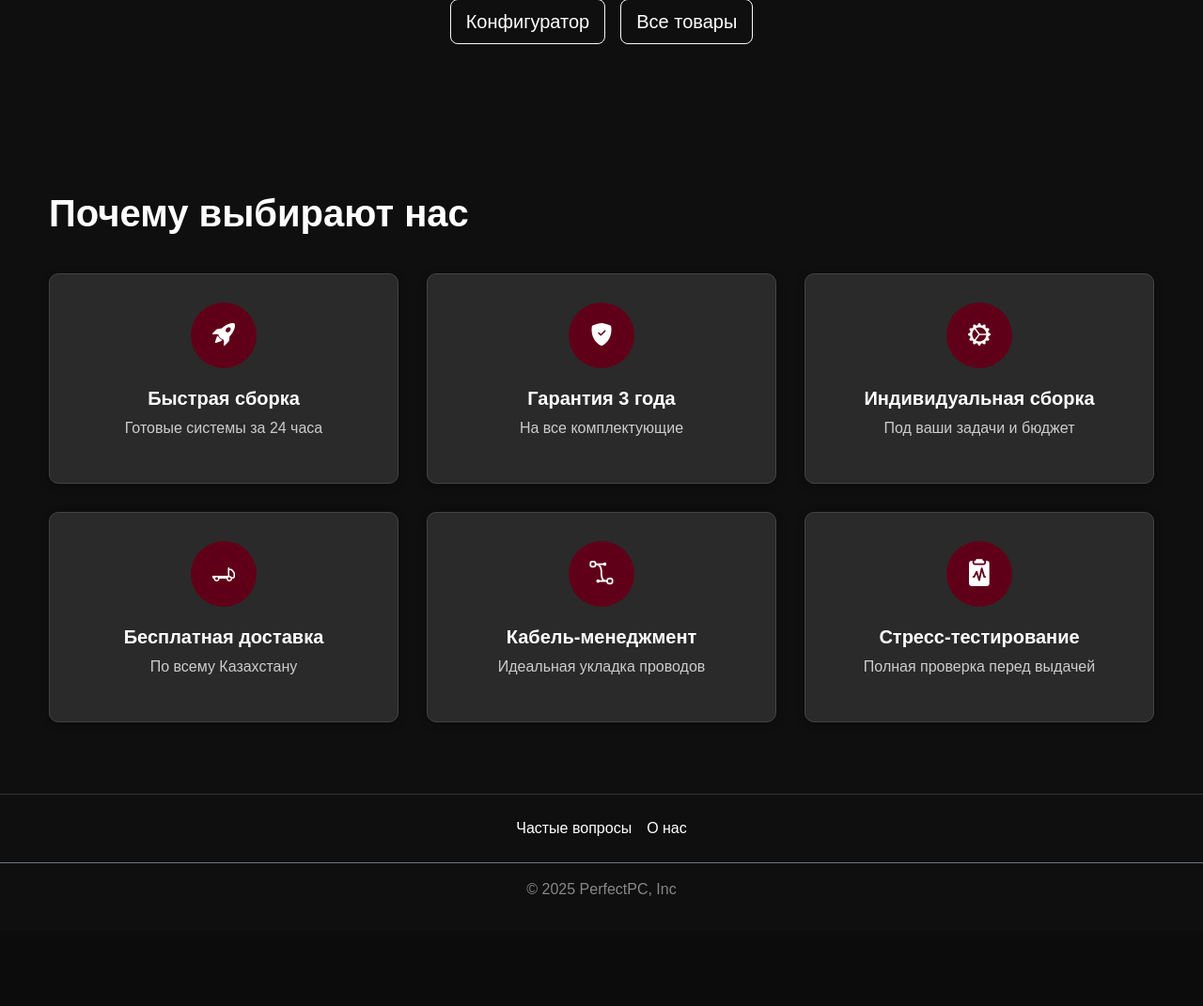
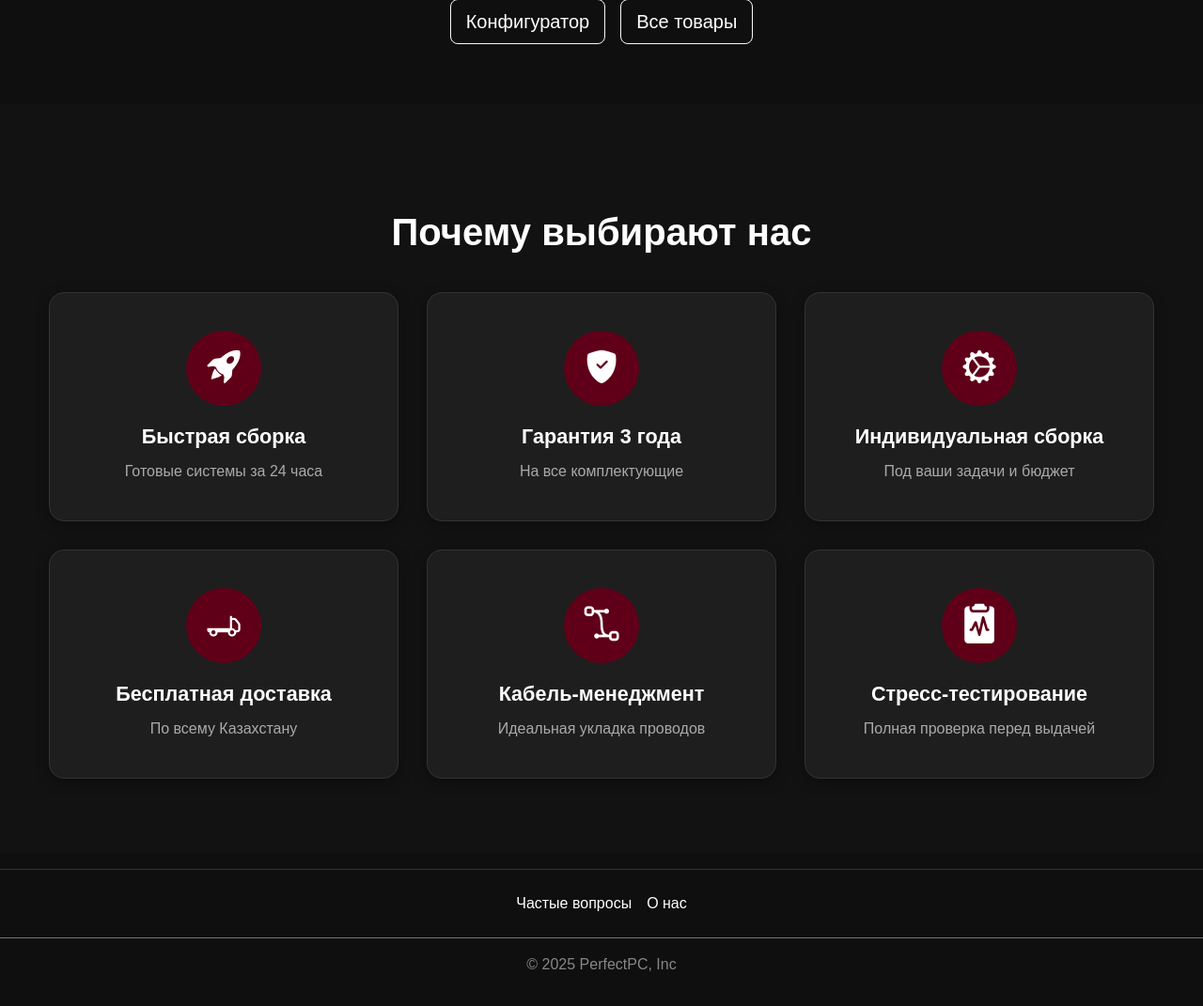
Before and after one commit to HaoKann/online-shop-FLASK, a Flask app: page / in a window 1280 px wide. Shown: the part 331-1402 px from the top of the page at 94% size. Before the commit the page ends 1285 px from the top, so only its background shows below. Run offline with Flask 3, Linux system fonts and the light colour scheme; data that the repository does not hold is empty; some libraries are stand-ins or nearby versions.

Commit message:
design improvements, started testing

```diff
--- a/app/static/css/dark_theme.css
+++ b/app/static/css/dark_theme.css
@@ -134,70 +134,100 @@ a:hover {
     color: rgba(255, 255, 255, 0.5) !important;
 }
 
-/* --- 4. КАРТОЧКИ ПРЕИМУЩЕСТВ --- */
+/* =========================================
+   2. СЕКЦИЯ "ПОЧЕМУ МЫ" - ТЕМНАЯ ТЕМА (Синхронизация)
+   ========================================= */
 .features-section {
-    background-color: rgb(15, 15, 15) !important;
-    padding: 60px 0 !important;
+    background-color: #121212 !important; /* Глубокий темный фон секции */
+    padding: 80px 0 !important;
 }
+
+/* Заголовок: выравниваем по левому краю, крупный и жирный */
+.features-section h2,
 .section-title {
-    color: white !important;
-    text-align: center;
-    margin-bottom: 40px;
-    font-size: 2.5rem;
-    font-weight: bold;
+    color: #ffffff !important;
+    text-align: center !important;
+    font-size: 2.5rem !important;
+    font-weight: 800 !important;
+    margin: 0 auto 40px auto !important;
+    width: 100% !important;
+    display: block !important;
 }
+
 .features-grid {
     display: grid;
-    grid-template-columns: repeat(auto-fit, minmax(280px, 1fr));
+    grid-template-columns: repeat(auto-fit, minmax(300px, 1fr));
     gap: 30px;
+    margin: 0 auto;
     max-width: 1200px;
-    margin: 0 auto;
 }
 
+/* Карточка (Темная) */
 .feature-card {
-    background-color: #2a2a2a !important;
-    border: 1px solid #444444 !important;
-    border-radius: 10px;
-    padding: 30px 20px;
+    background-color: #1e1e1e !important; /* Цвет самой карточки */
+    border: 1px solid #333333 !important; /* Темная граница */
+    border-radius: 16px !important;
+    padding: 40px 20px;
     text-align: center;
-    box-shadow: 0 2px 10px rgba(0,0,0,0.3);
+    display: flex !important;
+    flex-direction: column !important;
+    align-items: center !important;
+    justify-content: center !important;
+    box-shadow: 0 4px 15px rgba(0,0,0,0.3); /* Базовая тень потемнее */
     height: 100%;
-    transition: transform 0.3s ease, box-shadow 0.3s ease, border-color 0.3s ease, background-color 0.3s ease;
+    /* Та самая "пружинистая" анимация */
+    transition: all 0.4s cubic-bezier(0.175, 0.885, 0.32, 1.275) !important;
 }
 
+/* Анимация карточки при наведении (эффект подъема) */
 .feature-card:hover {
-    transform: translateY(-7px);
-    box-shadow: 0 10px 25px rgba(96, 0, 24, 0.4);
+    transform: translateY(-10px) scale(1.02) !important;
+    box-shadow: 0 15px 35px rgba(96, 0, 24, 0.4) !important; /* Яркое бордовое свечение на темном */
     border-color: #600018 !important;
-    background-color: #333333 !important;
+    z-index: 2;
 }
 
+/* Контейнер для иконки (бордовый круг) */
 .feature-icon {
     background-color: #600018 !important;
-    color: white !important;
-    width: 70px;
-    height: 70px;
-    border-radius: 50%;
-    display: flex;
-    align-items: center;
-    justify-content: center;
-    margin: 0 auto 20px;
-    font-size: 1.5rem;
-    transition: transform 0.3s ease, background-color 0.3s ease;
+    color: #ffffff !important;
+    width: 80px !important;
+    height: 80px !important;
+    border-radius: 50% !important;
+    display: flex !important;
+    align-items: center !important;
+    justify-content: center !important;
+    margin: 0 auto 20px auto !important;
+    font-size: 2.2rem !important;
+    transition: transform 0.4s ease, background-color 0.4s ease, box-shadow 0.4s ease !important;
 }
 
-.feature-card:hover .feature-icon {
-    background-color: #800020 !important;
-    transform: scale(1.15) rotate(5deg);
+.feature-icon i {
+    background: transparent !important;
+    width: auto !important;
+    height: auto !important;
+    margin: 0 !important;
 }
 
+/* Анимация иконки при наведении (увеличение + поворот) */
+.feature-card:hover .feature-icon {
+    transform: scale(1.1) rotate(5deg) !important;
+    background-color: #800020 !important;
+    box-shadow: 0 8px 20px rgba(96, 0, 24, 0.6) !important;
+}
+
+/* Текст внутри карточки */
 .feature-card h3 {
-    color: white !important;
-    font-size: 1.25rem;
-    font-weight: bold;
+    color: #ffffff !important;
+    font-weight: 800 !important;
+    font-size: 1.35rem !important;
+    margin-bottom: 12px;
 }
+
 .feature-card p {
-    color: #cccccc !important;
+    color: #aaaaaa !important; /* Светло-серый текст, чтобы не бил по глазам */
+    font-size: 1rem !important;
+    margin: 0;
 }
 
 /* --- 5. ОСТАЛЬНЫЕ ЭЛЕМЕНТЫ --- */
--- a/app/static/css/light_theme.css
+++ b/app/static/css/light_theme.css
@@ -53,49 +53,101 @@ a:hover { color: #900025; }
 .dropdown-item:hover { background-color: #f8f9fa !important; color: #600018 !important; }
 
 /* =========================================
-   2. СЕКЦИЯ "ПОЧЕМУ МЫ"
+   2. СЕКЦИЯ "ПОЧЕМУ МЫ" (Синхронизация стилей и анимаций)
    ========================================= */
-.features-section { background-color: #f4f6f8 !important; padding: 60px 0; }
-.features-section h2, .section-title { color: #1e1e1e !important; }
-.features-grid { display: grid; grid-template-columns: repeat(auto-fit, minmax(280px, 1fr)); gap: 30px; margin: 0 auto; max-width: 1200px; }
+.features-section {
+    background-color: var(--bs-body-bg, #f4f6f8) !important;
+    padding: 80px 0; /* Добавили немного воздуха сверху и снизу */
+}
 
+/* Заголовок: выравниваем по левому краю, делаем крупным и жирным, как на темной теме */
+.features-section h2,
+.section-title {
+    color: #000000 !important;
+    text-align: center !important;
+    font-size: 2.5rem !important;
+    font-weight: 800 !important;
+    margin: 0 auto 40px auto !important;
+    width: 100% !important;
+    display: block !important;
+}
+
+.features-grid {
+    display: grid;
+    grid-template-columns: repeat(auto-fit, minmax(300px, 1fr));
+    gap: 30px;
+    margin: 0 auto;
+    max-width: 1200px;
+}
+
+/* Карточка */
 .feature-card {
-    background-color: #ffffff !important;
-    border: 1px solid #dee2e6 !important;
-    border-radius: 12px;
-    padding: 30px 20px;
+    background-color: var(--bs-card-bg, #ffffff) !important;
+    border: 1px solid var(--bs-border-color, #dee2e6) !important;
+    border-radius: 16px !important; /* Делаем скругления более современными */
+    padding: 40px 20px;
     text-align: center;
     display: flex !important;
     flex-direction: column !important;
     align-items: center !important;
-    box-shadow: 0 2px 10px rgba(0,0,0,0.05);
+    justify-content: center !important;
+    box-shadow: 0 4px 15px rgba(0,0,0,0.03);
     height: 100%;
-    transition: transform 0.3s ease, box-shadow 0.3s ease;
+    /* Добавляем "пружинистую" анимацию для крутого эффекта при наведении */
+    transition: all 0.4s cubic-bezier(0.175, 0.885, 0.32, 1.275) !important;
 }
-.feature-card:hover { transform: translateY(-5px); box-shadow: 0 8px 20px rgba(96, 0, 24, 0.1); border-color: #600018 !important; }
 
-.feature-icon, .feature-card i {
+/* Анимация карточки при наведении (эффект подъема и масштабирования) */
+.feature-card:hover {
+    transform: translateY(-10px) scale(1.02) !important; /* Приподнимаем и слегка увеличиваем */
+    box-shadow: 0 15px 35px rgba(96, 0, 24, 0.15) !important; /* Добавляем бордовое свечение */
+    border-color: #600018 !important;
+    z-index: 2; /* Чтобы карточка визуально выходила на передний план */
+}
+
+/* Контейнер для иконки (бордовый круг) */
+.feature-icon {
     background-color: #600018 !important;
     color: #ffffff !important;
-    width: 70px !important;
-    height: 70px !important;
+    width: 80px !important; /* Чуть увеличили, чтобы соответствовать темной теме */
+    height: 80px !important;
     border-radius: 50% !important;
     display: flex !important;
     align-items: center !important;
     justify-content: center !important;
-    margin-bottom: 20px !important;
-    font-size: 1.8rem !important;
-    transition: transform 0.3s ease;
+    margin: 0 auto 20px auto !important;
+    font-size: 2.2rem !important;
+    transition: transform 0.4s ease, background-color 0.4s ease, box-shadow 0.4s ease !important;
 }
-.feature-card:hover .feature-icon { transform: scale(1.1); background-color: #800020 !important; }
 
+/* Убираем стили круга с самого тега <i> */
+.feature-icon i {
+    background: transparent !important;
+    width: auto !important;
+    height: auto !important;
+    margin: 0 !important;
+}
+
+/* Анимация иконки при наведении (увеличение + легкий наклон/поворот) */
+.feature-card:hover .feature-icon {
+    transform: scale(1.1) rotate(5deg) !important; /* Тот самый эффект наклона */
+    background-color: #800020 !important;
+    box-shadow: 0 8px 20px rgba(96, 0, 24, 0.4) !important; /* Тень от самой иконки */
+}
+
+/* Текст внутри карточки */
 .feature-card h3 {
-    color: #1e1e1e !important;
-    font-weight: bold;
-    margin-bottom: 10px;
-    background: none !important;
+    color: var(--bs-body-color, #1e1e1e) !important;
+    font-weight: 800 !important;
+    font-size: 1.35rem !important;
+    margin-bottom: 12px;
 }
-.feature-card p { color: #666666 !important; margin: 0; }
+
+.feature-card p {
+    color: var(--bs-secondary-color, #666666) !important;
+    font-size: 1rem !important;
+    margin: 0;
+}
 
 /* =========================================
    3. КАРТОЧКИ (ОБЩИЕ)
--- a/app/templates/checkout.html
+++ b/app/templates/checkout.html
@@ -42,7 +42,7 @@
                 <div class="d-flex flex-column gap-3">
                     {% for item in current_user.cart.products_in_cart.all() %}
                         <div class="d-flex align-items-center p-3 order-item">
-                            <img src="{{ item.product.get_first_photo() }}" alt="{{ item.product.name }}" style="width: 70px; height: 70px; object-fit: cover; border-radius: 8px;">
+                            <img src="{{ item.product.get_first_photo() }}" alt="{{ item.product.name }}" style="width: 70px; height: 70px; object-fit: contain; background-color: #ffffff; padding: 4px; border-radius: 8px;">
 
                             <div class="ms-4 flex-grow-1">
                                 <h6 class="mb-1 fw-bold ">{{ item.product.name }}</h6>
--- a/app/templates/main.html
+++ b/app/templates/main.html
@@ -17,7 +17,7 @@
 
 <section class="features-section">
   <div class="container">
-    <h2 class="section-title">Почему выбирают нас</h2>
+    <h2 class="section-title text-center w-100">Почему выбирают нас</h2>
 
     {# Сетка карточек #}
     <div class="features-grid">
```
Also changed, not shown: app/tests/conftest.py (added, +36 -0 lines), app/tests/test_basic.py (added, +11 -0 lines), app/tests/__init__.py (added).
